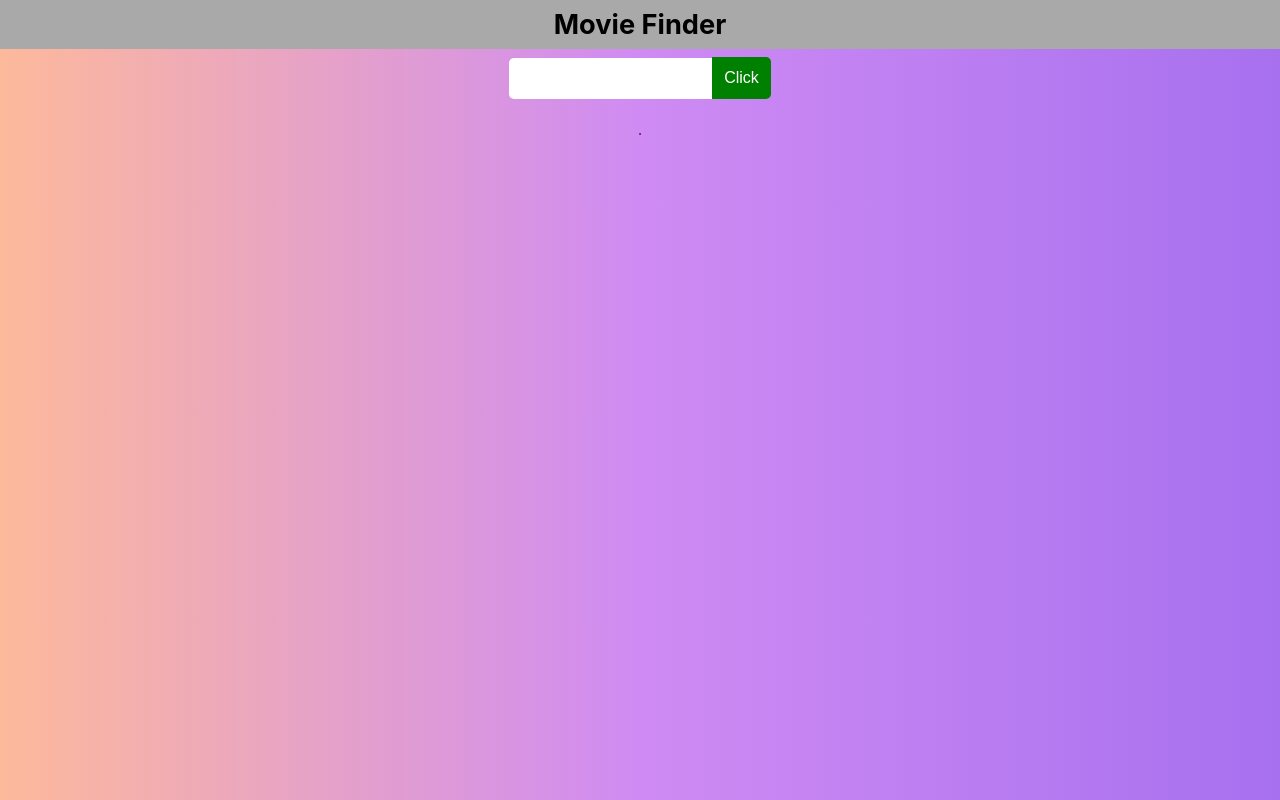
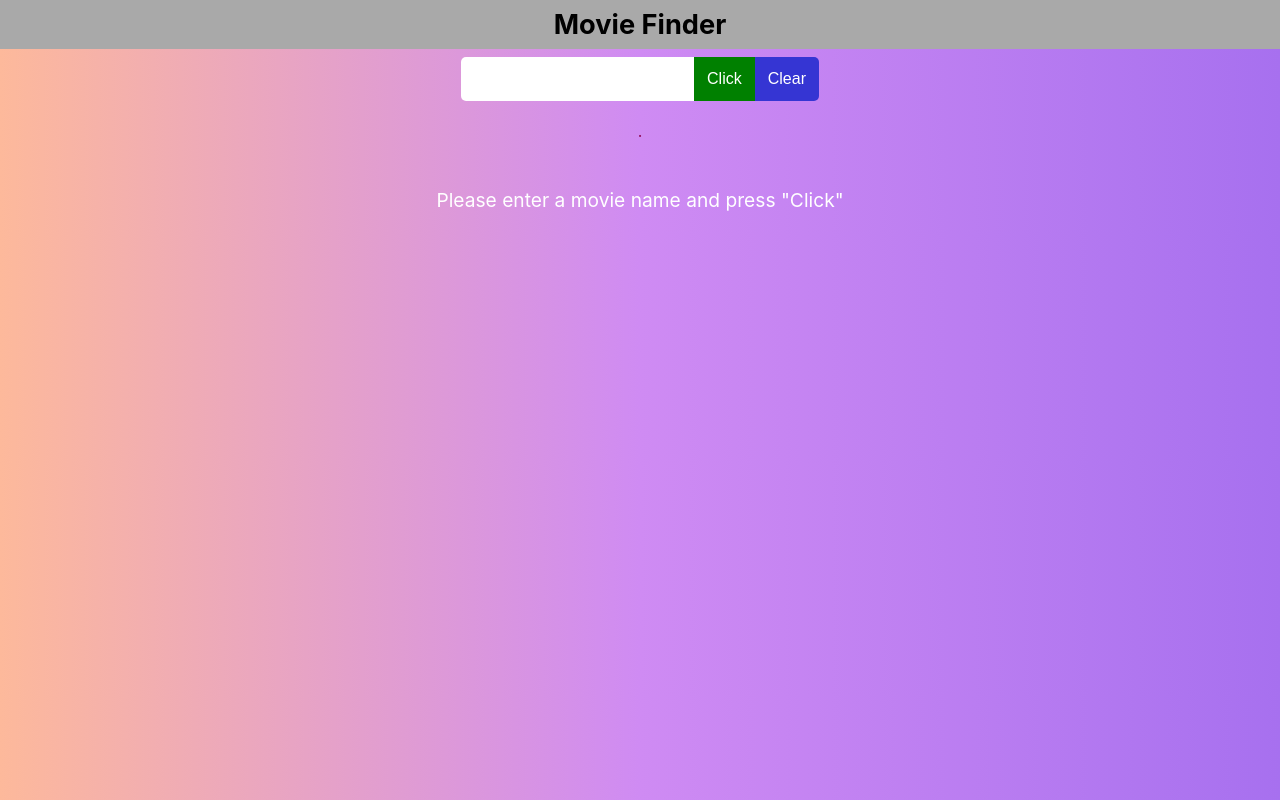
Before and after one commit to Vimalraveendra/movie-finder-angular, an Angular app: page / in a window 1280 px wide. Built offline with nearby package versions, Linux system fonts and the light colour scheme.

Commit message:
added clear button & its functionality,info regarding the movie finder

```diff
--- a/src/app/movies/movies.component.css
+++ b/src/app/movies/movies.component.css
@@ -26,3 +26,7 @@
     text-overflow: ellipsis;
     font-size: 1.1rem;
   }
+  .info{
+    color:white;
+    font-size: 1.2rem;
+  }
--- a/src/app/movies/movies.component.html
+++ b/src/app/movies/movies.component.html
@@ -1,5 +1,7 @@
+@if(!moviesArray().length){
+<p class="info">Please enter a movie name and press "Click"</p>
+}@else {
 <div class="movies-container">
-
     @for(movie of moviesArray(); track movie.imdbID){
     <div class="movie-container">
         <img [src]="movie.Poster" [alt]="movie.Title" />
@@ -9,3 +11,4 @@
     }
 
 </div>
+}
--- a/src/app/search-movies/search-movies.component.css
+++ b/src/app/search-movies/search-movies.component.css
@@ -8,17 +8,22 @@
     border-bottom-left-radius: 5px;
     border: none;
     text-transform: capitalize;
+    font-size:1rem;
   }
 
   .search-container button {
-    padding: 12px;
-    border-top-right-radius: 5px;
-    border-bottom-right-radius: 5px;
+    padding: 13px;
     border: none;
     background-color: green;
     color:white;
     cursor: pointer;
     font-size:1rem;
+  }
+  .search-container .clear {
+    border-top-right-radius: 5px;
+    border-bottom-right-radius: 5px;
+    background-color: rgb(53, 53, 211);
+
   }
   .search-container button:hover{
     background-color: rgb(71, 187, 71);
--- a/src/app/search-movies/search-movies.component.html
+++ b/src/app/search-movies/search-movies.component.html
@@ -1,6 +1,7 @@
 <form class="search-container" [formGroup]="form" (ngSubmit)="onSubmit()">
     <input type="text" placeholder="Find Movies..." formControlName="searchText" />
     <button type="submit">Click </button>
+    <button type="button" class="clear" (click)="clearMovies()">Clear </button>
     @if(error()){
     <p class="control-error">{{error()}}.</p>
     }
--- a/src/app/search-movies/search-movies.component.ts
+++ b/src/app/search-movies/search-movies.component.ts
@@ -54,4 +54,8 @@ export class SearchMoviesComponent  implements OnInit{
      this.destroyRef.onDestroy(()=>subscription.unsubscribe())
      this.form.reset()
   }
+
+  clearMovies(){
+    this.movieService.resetLoadMovies();
+  }
 }
```
